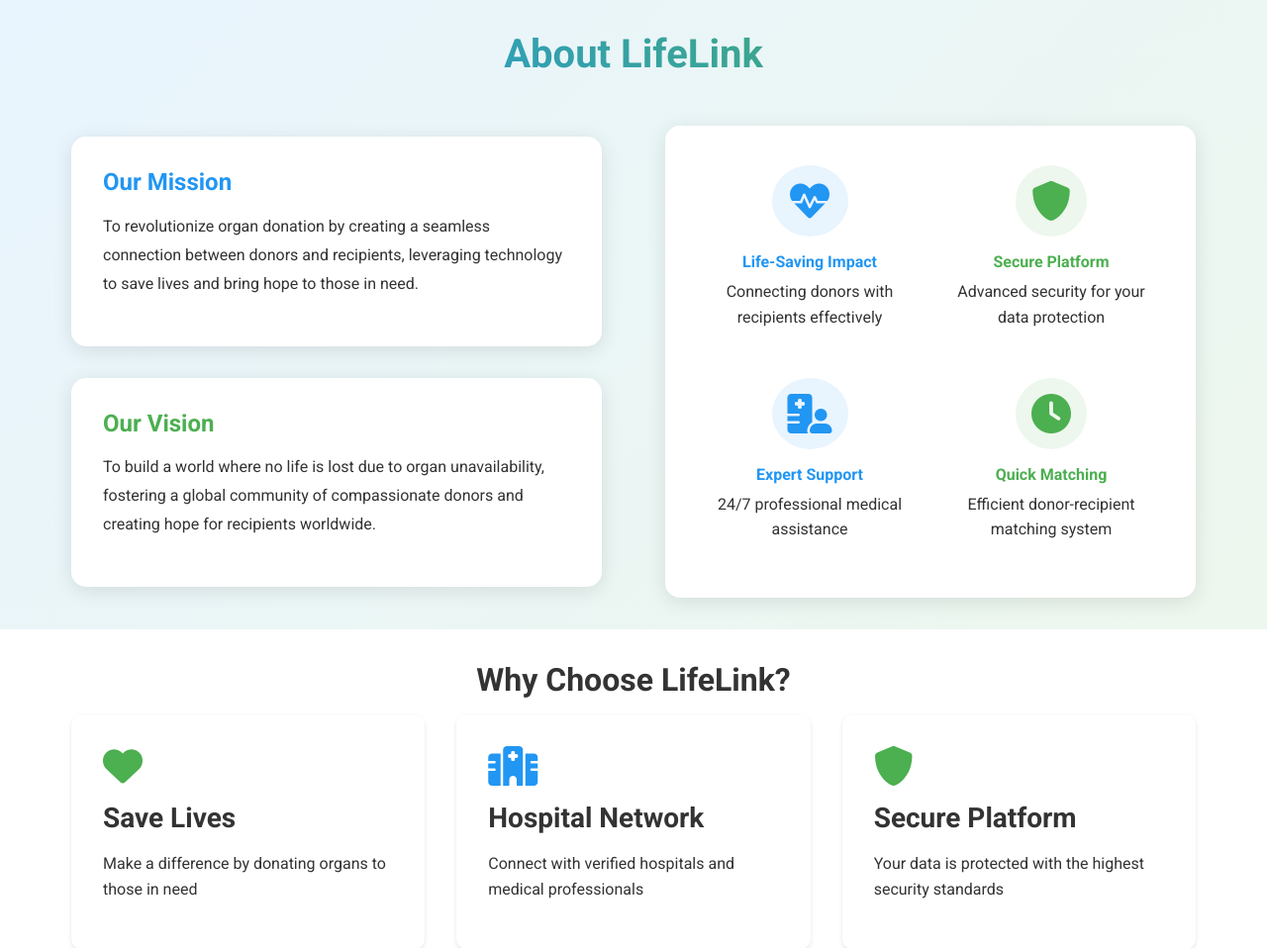
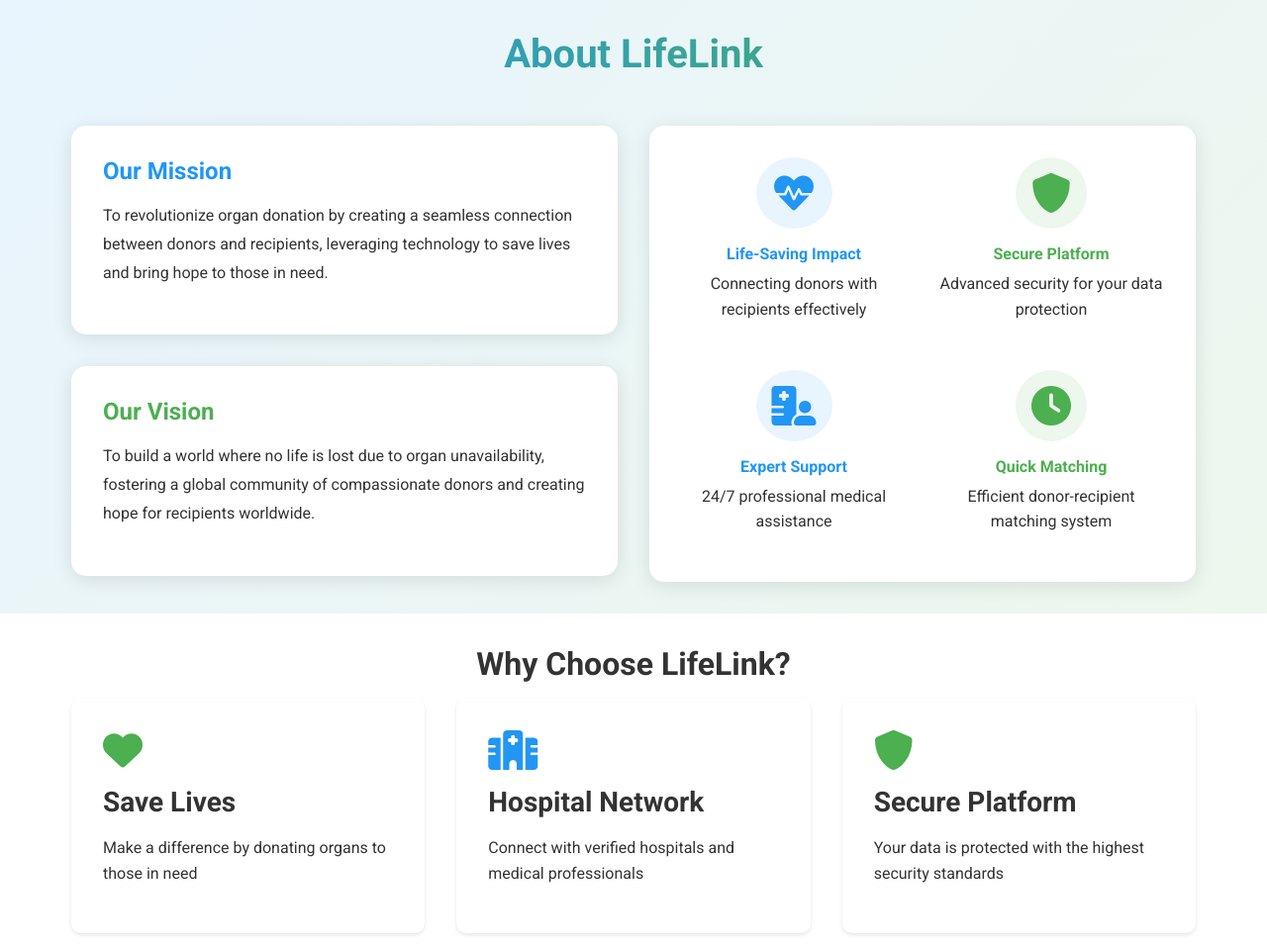
Before and after one commit to rohithbab/new-lifelink-, a PHP site: page /lifelink/ in a window 1280 px wide. Shown: the part 804-1762 px from the top of the page at 99% size. Run offline with PHP 8.4, Linux system fonts and the light colour scheme.

Commit message:
index page edited in responsive way
next to admin pag ebut totally more problems in admin page

```diff
--- a/assets/css/styles.css
+++ b/assets/css/styles.css
@@ -313,6 +313,50 @@ p {
     grid-template-columns: repeat(auto-fit, minmax(min(100%, 200px), 1fr));
 }
 
+/* About Section */
+.about-section {
+    background: linear-gradient(135deg, rgba(33, 150, 243, 0.1), rgba(76, 175, 80, 0.1));
+}
+
+.about-grid {
+    display: grid;
+    grid-template-columns: repeat(auto-fit, minmax(300px, 1fr));
+    gap: 2rem;
+}
+
+.about-card {
+    background: white;
+    padding: 2rem;
+    border-radius: 15px;
+    box-shadow: 0 4px 20px rgba(0,0,0,0.1);
+}
+
+.about-features-grid {
+    display: grid;
+    grid-template-columns: repeat(2, 1fr);
+    gap: 2rem;
+}
+
+@media screen and (max-width: 768px) {
+    .about-grid {
+        grid-template-columns: 1fr;
+    }
+
+    .about-features-grid {
+        grid-template-columns: repeat(auto-fit, minmax(200px, 1fr));
+    }
+
+    .about-card {
+        margin-bottom: 1rem;
+    }
+}
+
+@media screen and (max-width: 480px) {
+    .about-features-grid {
+        grid-template-columns: 1fr;
+    }
+}
+
 /* Utility Classes */
 .text-center { text-align: center; }
 .mt-1 { margin-top: 1rem; }
--- a/index.php
+++ b/index.php
@@ -88,20 +88,22 @@
     <section class="section hero" style="
         background: linear-gradient(rgba(33, 150, 243, 0.9), rgba(76, 175, 80, 0.9)),
         url('assets/images/common/hero-bg.jpg') center/cover;
-        height: 100vh;
+        min-height: 100vh;
         display: flex;
         align-items: center;
         color: var(--white);
         margin-top: -5rem;
+        padding: 8rem 0 4rem;
+        position: relative;
     ">
-        <div class="container text-center">
+        <div class="container text-center" style="width: 100%;">
             <h1 style="font-size: 3.5rem; margin-bottom: 1.5rem;">
                 Connecting Lives Through<br>Organ Donation
             </h1>
             <p style="font-size: 1.25rem; margin-bottom: 2rem;">
                 Join our mission to save lives by bridging the gap between donors and recipients
             </p>
-            <div class="hero-buttons" style="display: flex; gap: 1rem; justify-content: center;">
+            <div class="hero-buttons" style="display: flex; gap: 1rem; justify-content: center; margin-bottom: 2rem;">
                 <a href="pages/donor_registration.php"
                    class="btn btn-primary donor-btn"
                    style="
@@ -145,12 +147,12 @@
                         document.querySelector('.donor-btn').style.background='var(--primary-blue)';
                    ">Register as Recipient</a>
             </div>
-            <div style="margin-top: 1.5rem; color: var(--white);">
-                <p style="font-size: 1.1rem;">Already registered?
+            <div style="color: var(--white); display: flex; align-items: center; justify-content: center; flex-wrap: wrap; gap: 0.5rem;">
+                <p style="font-size: 1.1rem; margin: 0;">Already registered?</p>
+                <div style="display: flex; gap: 0.5rem; align-items: center; flex-wrap: wrap; justify-content: center;">
                     <a href="pages/donor_login.php" style="
                         color: var(--white);
                         text-decoration: none;
-                        margin: 0 0.5rem;
                         padding: 0.3rem 1rem;
                         border-radius: 20px;
                         background: linear-gradient(45deg, rgba(76, 175, 80, 0.3), rgba(33, 150, 243, 0.3));
@@ -159,6 +161,7 @@
                         border: 1px solid rgba(255, 255, 255, 0.3);
                         display: inline-block;
                         box-shadow: 0 2px 10px rgba(0, 0, 0, 0.1);
+                        white-space: nowrap;
                     " onmouseover="
                         this.style.background='linear-gradient(45deg, rgba(76, 175, 80, 0.6), rgba(33, 150, 243, 0.6))';
                         this.style.transform='translateY(-2px)';
@@ -167,7 +170,8 @@
                         this.style.background='linear-gradient(45deg, rgba(76, 175, 80, 0.3), rgba(33, 150, 243, 0.3))';
                         this.style.transform='translateY(0)';
                         this.style.boxShadow='0 2px 10px rgba(0, 0, 0, 0.1)';
-                    ">Donor</a> or
+                    ">Donor</a>
+                    <span style="color: var(--white);">or</span>
                     <a href="pages/recipient_login.php" style="
                         color: var(--white);
                         text-decoration: none;
@@ -179,6 +183,7 @@
                         border: 1px solid rgba(255, 255, 255, 0.3);
                         display: inline-block;
                         box-shadow: 0 2px 10px rgba(0, 0, 0, 0.1);
+                        white-space: nowrap;
                     " onmouseover="
                         this.style.background='linear-gradient(45deg, rgba(33, 150, 243, 0.6), rgba(76, 175, 80, 0.6))';
                         this.style.transform='translateY(-2px)';
@@ -188,31 +193,26 @@
                         this.style.transform='translateY(0)';
                         this.style.boxShadow='0 2px 10px rgba(0, 0, 0, 0.1)';
                     ">Recipient</a>
-                </p>
+                </div>
             </div>
         </div>
     </section>
     <!-- About Section -->
-<section id="about" class="section" style="background: linear-gradient(135deg, rgba(33, 150, 243, 0.1), rgba(76, 175, 80, 0.1));">
+    <section id="about" class="section about-section">
         <div class="container">
             <h2 class="text-center" style="
                 font-size: 2.5rem;
                 margin-bottom: 3rem;
                 background: linear-gradient(45deg, var(--primary-blue), var(--primary-green));
                 -webkit-background-clip: text;
+                background-clip: text;
                 -webkit-text-fill-color: transparent;
                 font-weight: bold;
             ">About LifeLink</h2>
 
-        <div style="display: grid; grid-template-columns: 1fr 1fr; gap: 4rem; align-items: center;">
+            <div class="about-grid">
                 <div class="about-content">
-                <div style="
-                    background: white;
-                    padding: 2rem;
-                    border-radius: 15px;
-                    box-shadow: 0 4px 20px rgba(0,0,0,0.1);
-                    margin-bottom: 2rem;
-                ">
+                    <div class="about-card">
                         <h3 style="
                             color: var(--primary-blue);
                             font-size: 1.5rem;
@@ -221,12 +221,7 @@
                         <p style="line-height: 1.8;">To revolutionize organ donation by creating a seamless connection between donors and recipients, leveraging technology to save lives and bring hope to those in need.</p>
                     </div>
 
-                <div style="
-                    background: white;
-                    padding: 2rem;
-                    border-radius: 15px;
-                    box-shadow: 0 4px 20px rgba(0,0,0,0.1);
-                ">
+                    <div class="about-card" style="margin-top: 2rem;">
                         <h3 style="
                             color: var(--primary-green);
                             font-size: 1.5rem;
@@ -236,13 +231,8 @@
                     </div>
                 </div>
 
-            <div class="about-features" style="
-                background: white;
-                padding: 2.5rem;
-                border-radius: 15px;
-                box-shadow: 0 4px 20px rgba(0,0,0,0.1);
-            ">
-                <div style="display: grid; grid-template-columns: 1fr 1fr; gap: 2rem;">
+                <div class="about-card">
+                    <div class="about-features-grid">
                         <div style="text-align: center;">
                             <i class="fas fa-heartbeat" style="
                                 font-size: 2.5rem;
```
Lines whose indentation alone changed are shown as unchanged.
